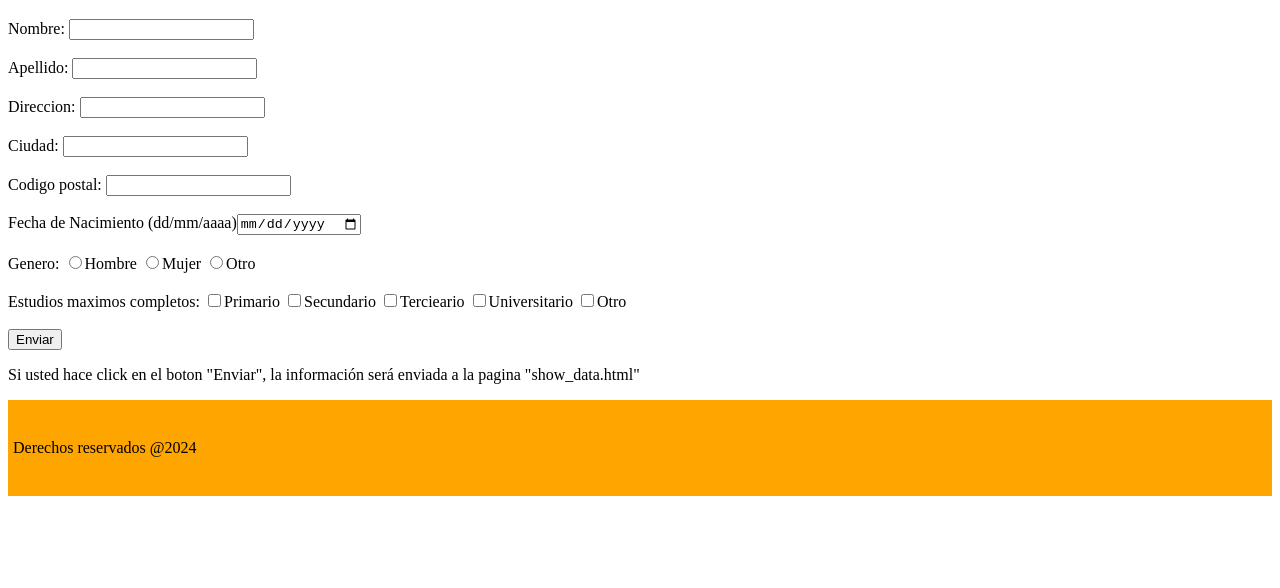
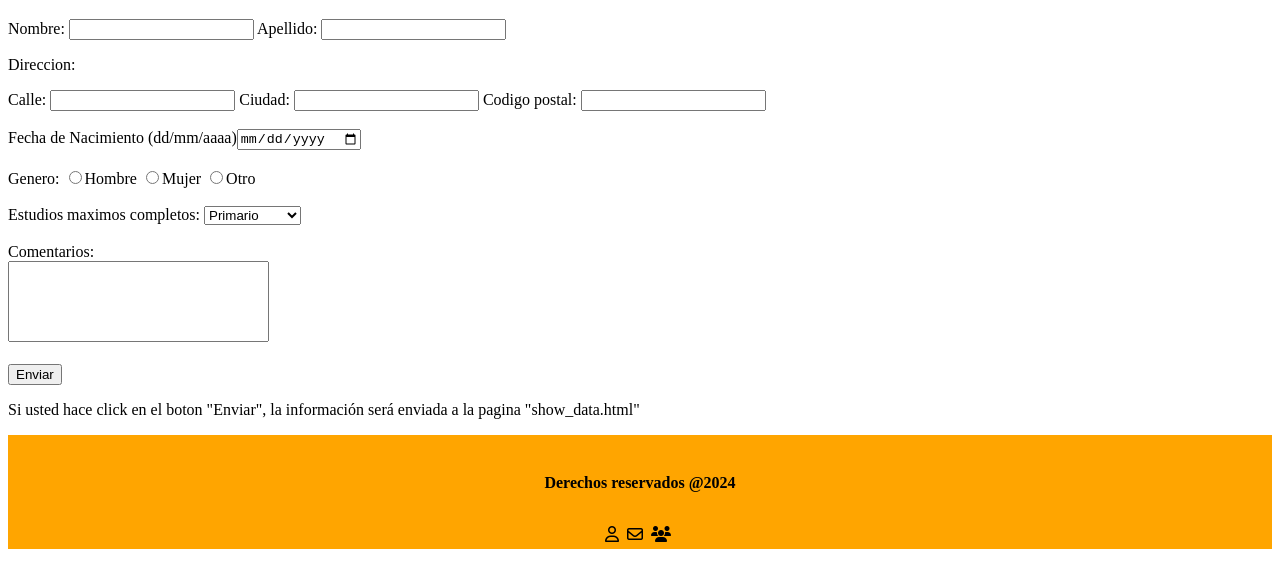
Before and after one commit to Nicoalazar/CodoACodo, a plain HTML site: page ActividadesComplementarias/Parte1/register.html in a window 1280 px wide. Shown: the part 164-752 px from the top of the page. Drawn offline with Linux system fonts and the light colour scheme.

Commit message:
finalizado tarea 4

```diff
--- a/ActividadesComplementarias/Parte1/contact.html
+++ b/ActividadesComplementarias/Parte1/contact.html
@@ -5,12 +5,30 @@
     <meta name="viewport" content="width=device-width, initial-scale=1.0">
     <title>Contacto</title>
     <link rel="stylesheet" href="style.css">
+    <script src="https://kit.fontawesome.com/fa04600604.js" crossorigin="anonymous"></script>
+
 </head>
 <body>
+    <header>
+        <nav>
+            <a href="index.html">Home</a>
+            <a href="me.html">Acerca de mi</a>
+            <a href="contact.html">Contacto</a>
+            <a href="register.html">Registro</a>
+            <a href="sucursales.html">Sucursales</a>
+            <h1 align="center"><b><u>Recetas de cocina</u></b></h1>
+        </nav>
+
+    </header>
     <h1>Contacto: </h1>
     <p>Lorem, ipsum dolor sit amet consectetur adipisicing elit. Numquam ipsa, tenetur at ducimus vero corrupti sed omnis magni quos enim optio minus voluptatum debitis in. Fuga magni vel deserunt sit.</p>
     <footer>
-        <a href="index.html">Volver a la Home</a>
+        <br>
+        <p>Derechos reservados @2024</p>
+        <br>
+        <i class="fa-regular fa-user"></i>&nbsp;
+        <i class="fa-regular fa-envelope"></i>&nbsp;
+        <i class="fa-solid fa-users"></i>&nbsp;
     </footer>
 </body>
 </html>
--- a/ActividadesComplementarias/Parte1/register.html
+++ b/ActividadesComplementarias/Parte1/register.html
@@ -5,6 +5,8 @@
     <meta name="viewport" content="width=device-width, initial-scale=1.0">
     <title>Registro</title>
     <link rel="stylesheet" href="style.css">
+    <script src="https://kit.fontawesome.com/fa04600604.js" crossorigin="anonymous"></script>
+
 </head>
 <body>
     <header>
@@ -20,10 +22,11 @@
     </header>
     <h1>Formulario de registro</h1>
     <form action="show_data.html" target="_blank">
-        <label>Nombre: </label><input type="text" name="Nombre" required><br><br>
-        <label>Apellido: </label><input type="text" name="Apellido" required><br><br>
-        <label>Direccion: </label><input type="text" name="Direccion" required><br><br>
-        <label>Ciudad: </label><input type="text" name="Ciudad" required><br><br>
+        <label>Nombre: </label><input type="text" name="Nombre" required>
+        <label>Apellido: </label><input type="text" name="Apellido" required><br>
+        <p>Direccion:</p>
+        <label>Calle: </label><input type="text" name="Direccion" required>
+        <label>Ciudad: </label><input type="text" name="Ciudad" required>
         <label>Codigo postal: </label><input type="number" name="Codigo postal" required><br><br>
         <label>Fecha de Nacimiento (dd/mm/aaaa)</label><input type="date" name="Fecha de Nacimiento" required><br><br>
         <label>Genero: </label>
@@ -32,12 +35,15 @@
             <input type="radio"name="gender" value="Otro">Otro</input>
         <br><br>
         <label>Estudios maximos completos: </label>
-        <input type="checkbox" name="estudio" value="primario">Primario
-        <input type="checkbox" name="estudio" value="secundario">Secundario
-        <input type="checkbox" name="estudio" value="tercieario">Tercieario
-        <input type="checkbox" name="estudio" value="universitario">Universitario
-        <input type="checkbox" name="estudio" value="otro">Otro <br><br>
-
+        <select>
+            <option value="">Primario</option>
+            <option value="">Secundario</option>
+            <option value="">Terciario</option>
+            <option value="">Universitario</option>
+            <option value="">Otro</option>
+        </select><br><br>
+        <label>Comentarios:</label><br>
+        <textarea id="coment"  cols="30" rows="5"></textarea><br><br>
 
         <button type="submit">Enviar</button>
         <p>Si usted hace click en el boton "Enviar", la información será enviada a la pagina "show_data.html"</p>
@@ -46,6 +52,9 @@
         <br>
         <p>Derechos reservados @2024</p>
         <br>
+        <i class="fa-regular fa-user"></i>&nbsp;
+        <i class="fa-regular fa-envelope"></i>&nbsp;
+        <i class="fa-solid fa-users"></i>&nbsp;
     </footer>
 </body>
 </html>
--- a/ActividadesComplementarias/Parte1/style.css
+++ b/ActividadesComplementarias/Parte1/style.css
@@ -5,6 +5,8 @@ header{
 footer{
     background-color: orange;
     padding: 5px;
+    text-align: center;
+    font-weight: bolder;
 }
 h1{
     text-align: center;
@@ -19,3 +21,6 @@ a{
     padding: 5px;
     border-radius: 5px;
 }
+#coment{
+    resize: none;
+}
```
Also changed, not shown: ActividadesComplementarias/Parte1/index.html (+7 -2 lines), ActividadesComplementarias/Parte1/me.html (+19 -1 lines), ActividadesComplementarias/Parte1/sucursales.html (+5 -0 lines), 1 other file.
